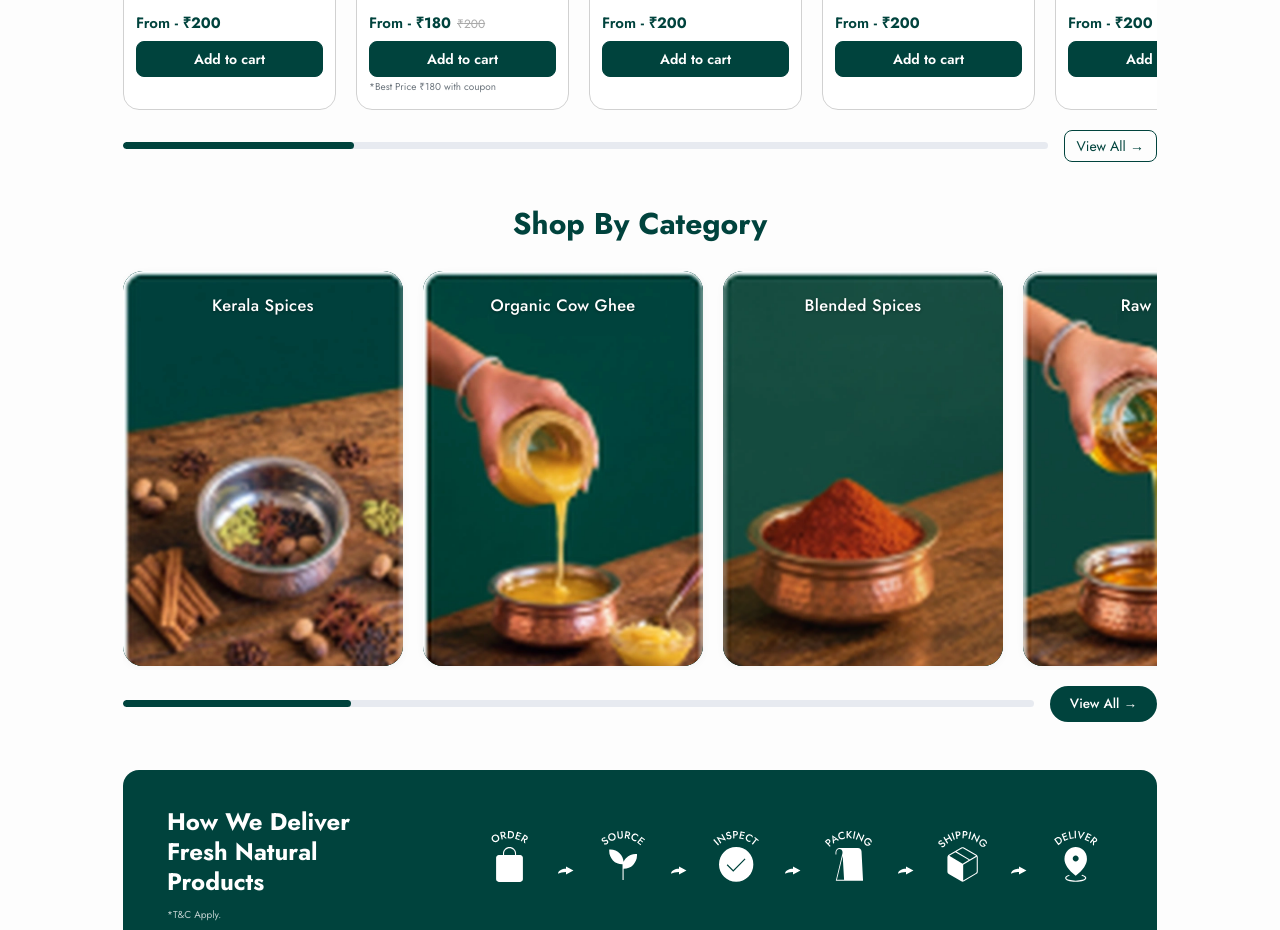
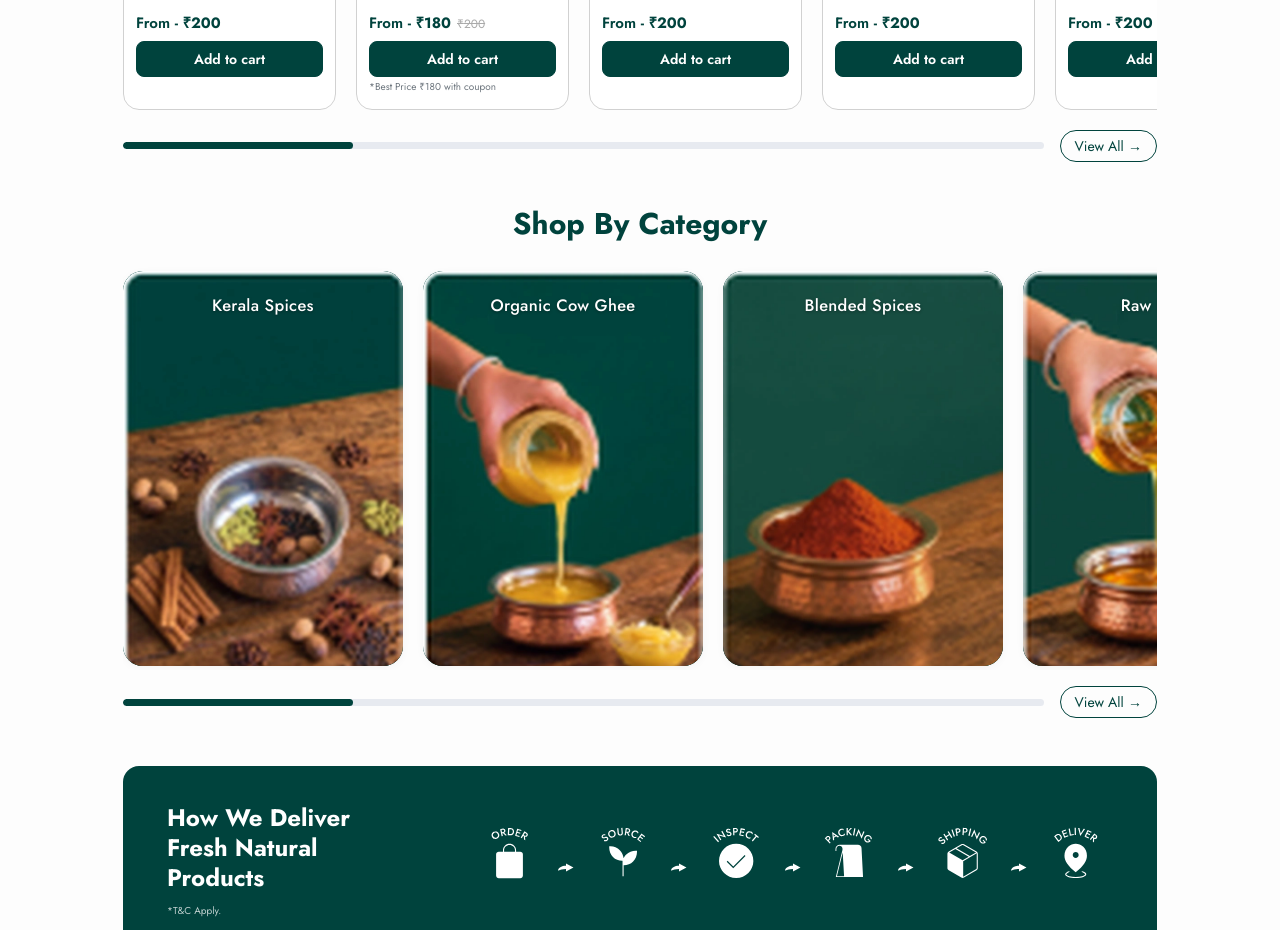
Before and after one commit to prakrithi2026/prakrithi, a React (Vite) app in the folder frondend/: page / in a window 1280 px wide. Shown: the part 1060-1990 px from the top of the page. Built offline with nearby package versions, Linux system fonts and the light colour scheme; no server answers; a web font is replaced by a local one.

Commit message:
style: increase view all border radius and unify between shop by product and category

```diff
--- a/frondend/src/components/storefront/ShopByCategory.css
+++ b/frondend/src/components/storefront/ShopByCategory.css
@@ -77,38 +77,6 @@
   text-shadow: 0 1px 3px rgba(0, 0, 0, 0.35);
 }
 
-/* Category View All Button matching mockup */
-.category-shop-section .view-all-row {
-  border: none !important;
-  padding: 0 !important;
-  background: transparent !important;
-}
-
-.category-shop-section .btn-view-all {
-  display: inline-flex;
-  align-items: center;
-  justify-content: center;
-  gap: 6px;
-  padding: 7px 20px;
-  border-radius: 9999px;
-  background-color: var(--primary, #00433D);
-  color: #FFFFFF !important;
-  text-decoration: none;
-  font-family: 'Jost', sans-serif;
-  font-size: 13.5px;
-  font-weight: 500;
-  white-space: nowrap;
-  flex-shrink: 0;
-  border: none;
-  cursor: pointer;
-  transition: background-color 0.2s ease, transform 0.15s ease, box-shadow 0.2s ease;
-}
-
-.category-shop-section .btn-view-all:hover {
-  background-color: #06554e;
-  transform: translateY(-1px);
-  box-shadow: 0 2px 6px rgba(0, 67, 61, 0.12);
-}
 
 /* Responsive */
 @media (max-width: 1200px) {
@@ -136,8 +104,4 @@
     font-size: 13px;
   }
 
-  .category-shop-section .btn-view-all {
-    padding: 6px 14px;
-    font-size: 12px;
-  }
 }
--- a/frondend/src/components/storefront/ShopByCategory.jsx
+++ b/frondend/src/components/storefront/ShopByCategory.jsx
@@ -294,7 +294,7 @@ export default function ShopByCategory() {
             <Link
               to={viewAllLink}
               className="btn-view-all"
-              style={{ color: '#FFFFFF' }}
+              style={{ color: theme.primaryColor || '#00433D' }}
             >
               {viewAllText}
             </Link>
--- a/frondend/src/components/storefront/ShopByProduct.css
+++ b/frondend/src/components/storefront/ShopByProduct.css
@@ -153,10 +153,10 @@
 
 .view-all-row {
   display: inline-flex;
-  padding: 4px 12px;
+  padding: 4px 14px;
   justify-content: center;
   align-items: center;
-  border-radius: 8px;
+  border-radius: 9999px;
   border: 1px solid #00433D;
   flex-shrink: 0;
 }
```
